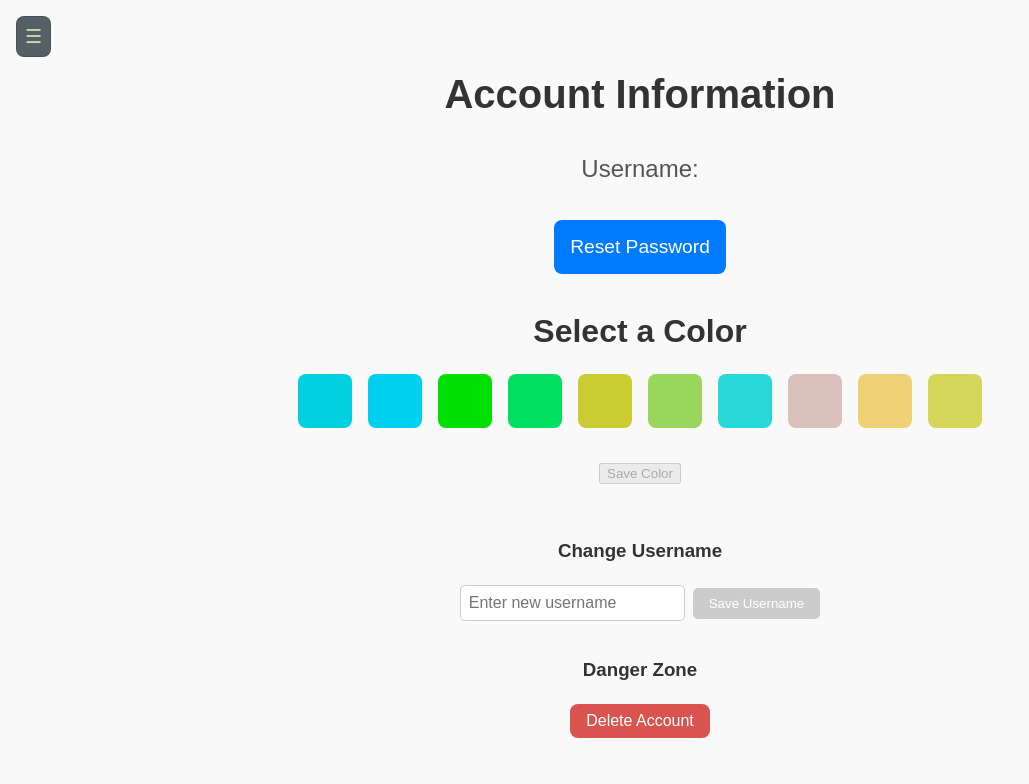
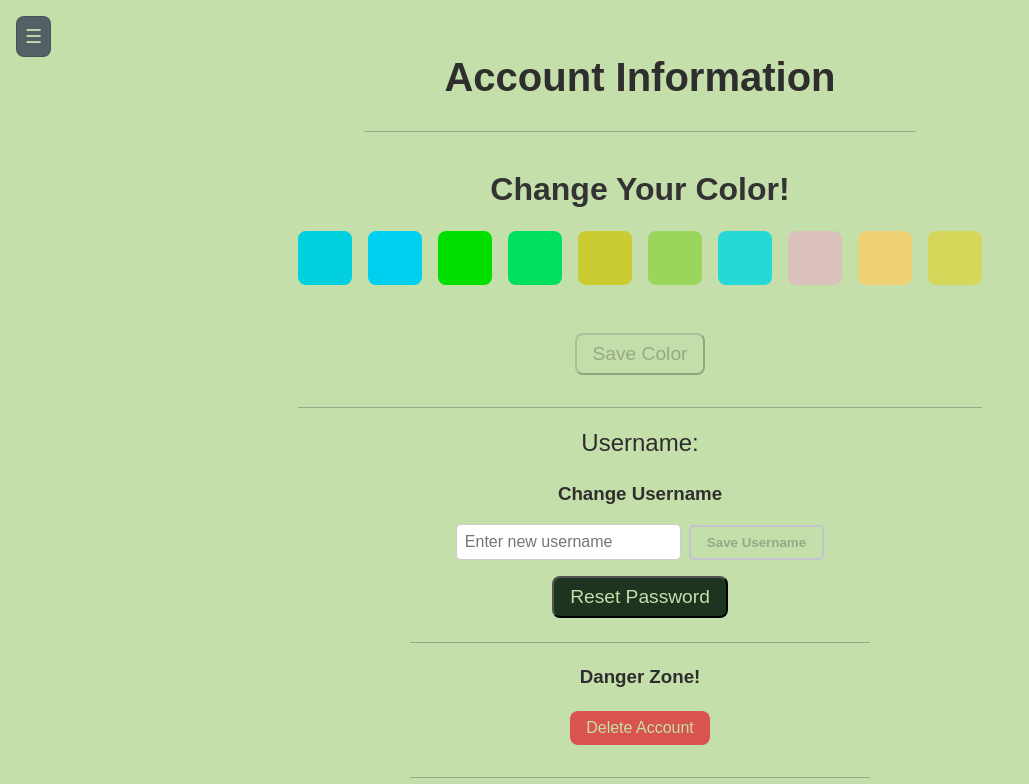
Before and after one commit to coloredinchris/database-chatroom, a React (Create React App) app: page /account in a window 1280 px wide. Shown: the top 784 px of the page, without its empty margins (0-1029 px from the left). Built offline with nearby package versions, Linux system fonts and the light colour scheme; no server answers.

Commit message:
account page styled

```diff
--- a/src/components/ColorUtils.js
+++ b/src/components/ColorUtils.js
@@ -1,6 +1,5 @@
 // src/components/ColorUtils.js
-export const getAdjustedColor = (baseColor, isDarkMode) => {
-    const usernameColorMap = {
+export const usernameColorMap = {
   "#00D0E0": { light: "#00D0E0", dark: "#144AB7" },
   "#00D0F0": { light: "#00D0F0", dark: "#324CCC" },
   "#00E000": { light: "#00E000", dark: "#2D606B" },
@@ -13,6 +12,7 @@ export const getAdjustedColor = (baseColor, isDarkMode) => {
   "#D6D65B": { light: "#D6D65B", dark: "#993366" },
 };
 
+export const getAdjustedColor = (baseColor, isDarkMode) => {
     return isDarkMode
       ? usernameColorMap[baseColor]?.dark || baseColor
       : usernameColorMap[baseColor]?.light || baseColor;
--- a/src/pages/Account.js
+++ b/src/pages/Account.js
@@ -2,7 +2,8 @@ import React, { useState, useEffect } from "react";
 import { useNavigate, Link } from "react-router-dom";
 import "../styles/Account.css";
 import HamburgerMenu from "../components/HamburgerMenu";
-import useDarkMode from "../hooks/useDarkMode.js";
+import useDarkMode from "../hooks/useDarkMode";
+import { usernameColorMap } from "../components/ColorUtils";
 
 const readableColors = [
     "#00D0E0", "#00D0F0", "#00E000", "#00E060", "#CBCC32",
@@ -128,28 +129,31 @@ const Account = ({ username }) => {
             setDarkMode={setDarkMode}
             />
             <h1>Account Information</h1>
-            <p>Username: {username}</p>
-
-            <button onClick={handleResetPassword} className="reset-password-button">
-                Reset Password
-            </button>
 
             <div className="color-selection">
-                <h3>Select a Color</h3>
+                <h3>Change Your Color!</h3>
                 <div className="color-options">
-                    {readableColors.map((color) => (
-                        <div
-                            key={color}
-                            className={`color-box ${selectedColor === color ? "selected" : ""}`}
-                            style={{ backgroundColor: color }}
-                            onClick={() => setSelectedColor(color)}
-                        />
-                    ))}
+                {readableColors.map((color) => {
+                const displayColor = darkMode
+                    ? usernameColorMap[color]?.dark || color
+                    : usernameColorMap[color]?.light || color;
+
+                return (
+                    <div
+                    key={color}
+                    className={`color-box ${selectedColor === color ? "selected" : ""}`}
+                    style={{ backgroundColor: displayColor }}
+                    onClick={() => setSelectedColor(color)}
+                    />
+                );
+                })}
                 </div>
                 <button onClick={handleColorChange} disabled={!selectedColor}>
                     Save Color
                 </button>
             </div>
+
+            <p>Username: {username}</p>
 
             <div className="username-change">
                 <h3>Change Username</h3>
@@ -164,18 +168,13 @@ const Account = ({ username }) => {
                 </button>
             </div>
 
-            {isModerator && (
-                <div className="manage-users-section">
-                    <h3>Moderation</h3>
-                    <Link to="/manage-users" className="manage-users-button">
-                        Manage Users
-                    </Link>
-                </div>
-            )}
+            <button onClick={handleResetPassword} className="reset-password-button">
+                Reset Password
+            </button>
 
             {/* DELETE ACCOUNT Button */}
             <div className="delete-account-section">
-                <h3>Danger Zone</h3>
+                <h3>Danger Zone!</h3>
                 <button
                     onClick={() => setShowDeleteOverlay(true)}
                     className="delete-account-button"
@@ -208,6 +207,15 @@ const Account = ({ username }) => {
                     </div>
                 </div>
             )}
+
+            {isModerator && (
+                <div className="manage-users-section">
+                    <h3>🧰 Moderation 🧰</h3>
+                    <Link to="/manage-users" className="manage-users-button">
+                        Manage Users
+                    </Link>
+                </div>
+            )}
         </div>
     );
 };
--- a/src/styles/Account.css
+++ b/src/styles/Account.css
@@ -2,7 +2,8 @@
     padding: 0 1rem 0 1rem;;
     text-align: center;
     font-family: Arial, sans-serif;
-    background-color: #f9f9f9;
+    color: var(--midnight-bark);
+    background-color: var(--minty-moss);
     min-height: 100vh;
     display: flex;
     flex-direction: column;
@@ -10,36 +11,72 @@
     justify-content: center;
 }
 
+.dark-mode .account-page {
+    background-color: var(--deep-moss);
+    color: var(--minty-moss);
+}
+
 .account-page h1 {
     font-size: 2.5rem;
-    color: #333;
+    color: var(--midnight-bark);
+    border-bottom: 1px solid var(--translucent-midnight-bark);
     margin: 0;
+    padding: 1.4rem 5rem;
+}
+
+.dark-mode .account-page h1 {
+    color: var(--minty-moss);
+    border-bottom: 1px solid var(--translucent-minty-moss);
+}
+
+.dark-mode .account-page h3 {
+    color: var(--minty-moss);
 }
 
 .account-page p {
+    margin: 0;
+    margin: 1rem 0;
     font-size: 1.5rem;
-    color: #555;
-    margin-bottom: 2rem;
+    color: var(--midnight-bark);
+}
+
+.dark-mode .account-page p {
+    color: var(--minty-moss);
 }
 
 .reset-password-button {
-    background-color: #007bff;
-    color: white;
-    border: none;
-    padding: 1rem 1rem;
+    background-color: var(--deep-moss);
+    color: var(--minty-moss);
+    margin-top: 1rem;
+    padding: 0.5rem 1rem;
     font-size: 1.2rem;
     border-radius: 0.5rem;
     cursor: pointer;
     transition: background-color 0.3s ease;
 }
 
+.dark-mode .reset-password-button {
+    background-color: var(--minty-moss);
+    color: var(--deep-moss);
+}
+
 .reset-password-button:hover {
-    background-color: #0056b3;
+    background-color: var(--translucent-deep-moss);
+}
+
+.dark-mode .reset-password-button:hover {
+    background-color: var(--translucent-minty-moss-button);
 }
 
 .color-selection {
     margin-top: 2rem;
+    padding-bottom: 2rem;
     text-align: center;
+    border-bottom: 1px solid var(--translucent-midnight-bark);
+}
+
+.dark-mode .color-selection {
+    border-bottom: 1px solid var(--translucent-minty-moss);
 }
 
 .color-selection h3 {
@@ -55,6 +92,41 @@
     margin-top: 1rem;
     flex-wrap: wrap;
     margin-bottom: 2rem;
+}
+
+.color-selection button {
+    background-color: var(--deep-moss);
+    color: var(--minty-moss);
+    margin-top: 1rem;
+    padding: 0.5rem 1rem;
+    font-size: 1.2rem;
+    border-radius: 0.5rem;
+    cursor: pointer;
+    transition: background-color 0.3s ease;
+}
+
+.dark-mode .color-selection button {
+    background-color: var(--minty-moss);
+    color: var(--deep-moss);
+
+}
+
+.color-selection button:disabled {
+    background-color: var(--translucent-minty-moss);
+    color: var(--translucent-midnight-bark);
+}
+
+.color-selection button:disabled:hover {
+    cursor: not-allowed;
+}
+
+.color-selection button:hover:not(:disabled) {
+    background-color: var(--translucent-deep-moss);
+    transition: background-color 0.3s ease;
+}
+
+.dark-mode .color-selection button:hover:not(:disabled) {
+    background-color: var(--translucent-minty-moss-button);
 }
 
 .color-box {
@@ -93,8 +165,9 @@
     background-color: #218838;
 }
 
-.username-change {
-    margin-top: 2rem;
+.username-change h3 {
+    margin: 0;
+    margin-bottom: 1rem;
 }
 
 .username-change input {
@@ -107,45 +180,87 @@
 
 .username-change button {
     padding: 0.5rem 1rem;
-    background-color: #0056b3;
-    color: white;
+    background-color: var(--deep-moss);
+    color: var(--minty-moss);
     border: none;
     border-radius: 5px;
     cursor: pointer;
+    font-weight: bold;
 }
 
 .username-change button:not(:disabled) {
-    background-color: #007bff;
+    background-color: var(--deep-moss);
+    transition: background-color 0.3s ease;
+}
+
+.dark-mode .username-change button:not(:disabled) {
+    background-color: var(--minty-moss);
+    border: 1px solid var(--translucent-midnight-bark);
+    color: var(--deep-moss);
 }
 
 .username-change button:disabled {
-    background-color: #ccc;
+    background-color: var(--translucent-minty-moss);
+    color: var(--translucent-misty-blue);
+    border: 2px solid var(--lavender-gray);
     cursor: not-allowed;
+    transition: background-color 0.3s ease;
+}
+
+.username-change button:disabled {
+    color: var(--translucent-midnight-bark);
 }
 
 .username-change button:hover:not(:disabled) {
-    background-color: #004494;
+    background-color: var(--translucent-deep-moss);
+}
+
+.dark-mode .username-change button:hover:not(:disabled) {
+    background-color: var(--translucent-minty-moss-button);
 }
 
 .manage-users-section {
-    margin-top: 20px;
+    margin-top: 0.3rem;
 }
 
 .manage-users-button {
     display: inline-block;
-    padding: 10px 20px;
-    background-color: #00D0E0;
-    color: white;
-    text-decoration: none;
+    padding: 0.5rem 1rem;
+    background-color: var(--deep-moss);
+    color: var(--minty-moss);
     border-radius: 8px;
 }
 
+.dark-mode .manage-users-button {
+    background-color: var(--minty-moss);
+    color: var(--deep-moss);
+}
+
 .manage-users-button:hover {
-    background-color: #00B0C0;
+    background-color: var(--translucent-deep-moss);
+    text-decoration: none;
+}
+
+.dark-mode .manage-users-button:hover {
+    background-color: var(--translucent-minty-moss-button);
 }
 
 .delete-account-section {
-    padding-top: 1rem;
+    border-top: 1px solid var(--translucent-midnight-bark);
+    margin-top: 1.5rem;
+    padding: 0 10rem;
+    padding-bottom: 2rem;
+    border-bottom: 1px solid var(--translucent-midnight-bark);
+}
+
+.dark-mode .delete-account-section {
+    border-top: 1px solid var(--translucent-minty-moss);
+    border-bottom: 1px solid var(--translucent-minty-moss);
+}
+
+.delete-account-section button:hover {
+    background-color: var(--muted-red);
+    transition: background-color 0.3s ease;
 }
 
 /* Overlay for Delete Confirmation */
@@ -163,7 +278,8 @@
 }
 
 .delete-confirmation {
-    background-color: white;
+    background-color: var(--minty-moss);
+    color: var(--midnight-bark);
     padding: 2rem;
     border-radius: 0.5rem;
     box-shadow: 0 0.4rem 0.6rem rgba(0, 0, 0, 0.2);
@@ -183,7 +299,7 @@
 .confirm-delete-button,
 .cancel-delete-button {
     background-color: #d9534f;
-    color: white;
+    color: var(--minty-moss);
     font-size: 1rem;
     padding: 0.5rem 1rem;
     border-radius: 0.5rem;
@@ -196,7 +312,7 @@
 
 .delete-account-button {
     background-color: #d9534f;
-    color: white;
+    color: var(--minty-moss);
     font-size: 1rem;
     padding: 0.5rem 1rem;
     border-radius: 0.5rem;
@@ -207,13 +323,13 @@
 }
 
 .confirm-delete-button:hover {
-    background-color: #c9302c;
+    background-color: var(--muted-red);
 }
 
 .cancel-delete-button {
-    background-color: #6c757d;
+    background-color: var(--slate);
 }
 
 .cancel-delete-button:hover {
-    background-color: #5a6268;
+    background-color: var(--translucent-slate-button);
 }
--- a/src/styles/ChatRoom.css
+++ b/src/styles/ChatRoom.css
@@ -9,9 +9,11 @@
     --dark-misty-blue: rgba(181, 199, 199, 0.15);
     --translucent-misty-blue: rgba(181, 199, 199, 0.7);
     --deep-moss: #1D3520;
+    --translucent-deep-moss: rgba(29, 53, 32, 0.85);
     --slate: #545F66;
     --translucent-slate-button: rgba(84, 95, 102, 0.8);
     --pine-green: #3A6B35;
+    --translucent-pine-green: rgba(58, 107, 53, 0.3);
     --mudstone: #665544;
     --translucent-mudstone-button: rgba(102, 85, 68, 0.8);
     --earthy-orange: #C67F36;
@@ -19,6 +21,7 @@
     --minty-moss: #C4DFAA;
     --translucent-minty-moss: rgba(196, 223, 170, 0.5);
     --translucent-minty-moss-button: rgba(196, 223, 170, 0.75);
+    --translucent-minty-moss: rgba(196, 223, 170, 0.3);
     --tuscan-yellow: #FCD12A;
     --translucent-tuscan-yellow: rgba(252, 209, 42, 0.85);
     --translucent-tuscan-yellow-button: rgba(252, 209, 42, 0.4);
```
Lines whose indentation alone changed are shown as unchanged.
